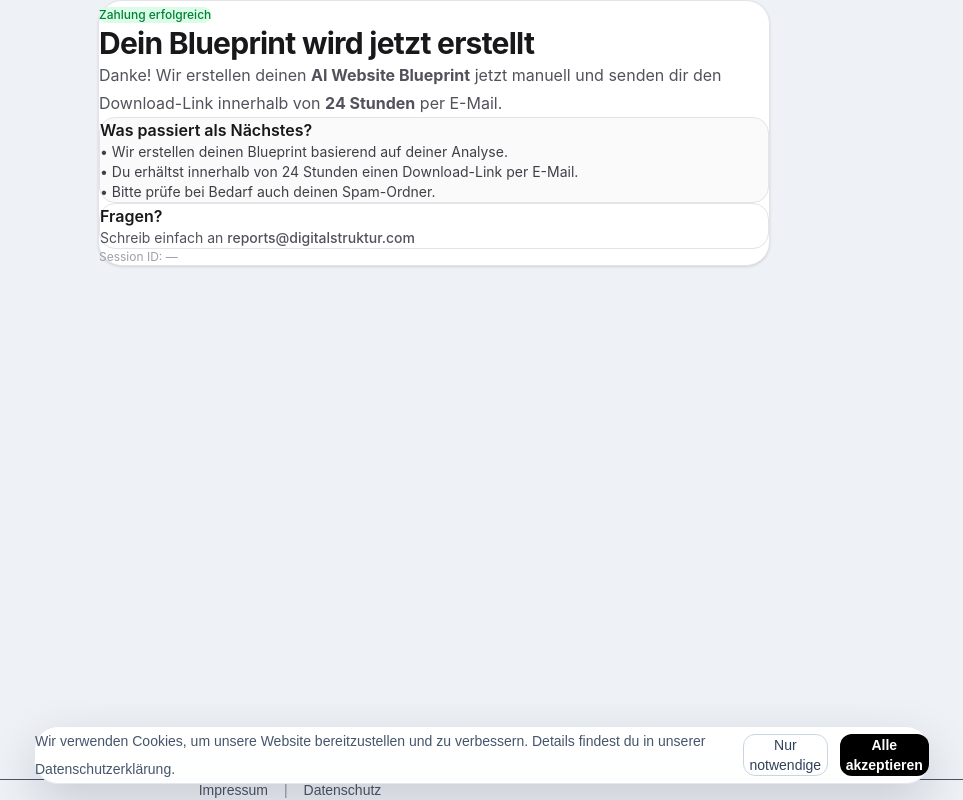
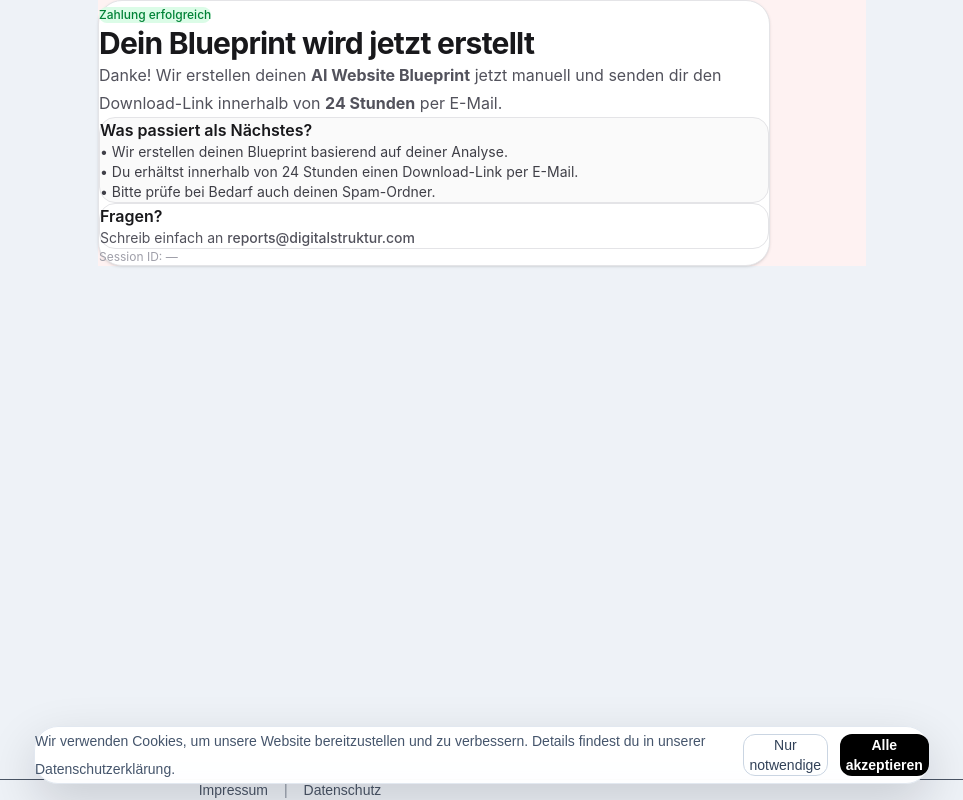
Before and after one commit to robertpetrovic87-code/Digitalstruktur, a Next.js app: page /blueprint/success in a window 1280 px wide. Shown: the whole page, without its empty margins (158-1121 px from the left). Built offline with nearby package versions, Linux system fonts and the light colour scheme.

Commit message:
fix blueprint prompt usage_guide

```diff
--- /dev/null
+++ b/app/blueprint/layout.tsx
@@ -0,0 +1,13 @@
+export default function BlueprintLayout({
+  children,
+}: {
+  children: React.ReactNode;
+}) {
+  return (
+    <main className="flex-1 flex justify-center bg-red-50">
+      <div className="w-full max-w-6xl px-4 sm:px-6 lg:px-8">
+        {children}
+      </div>
+    </main>
+  );
+}
```
